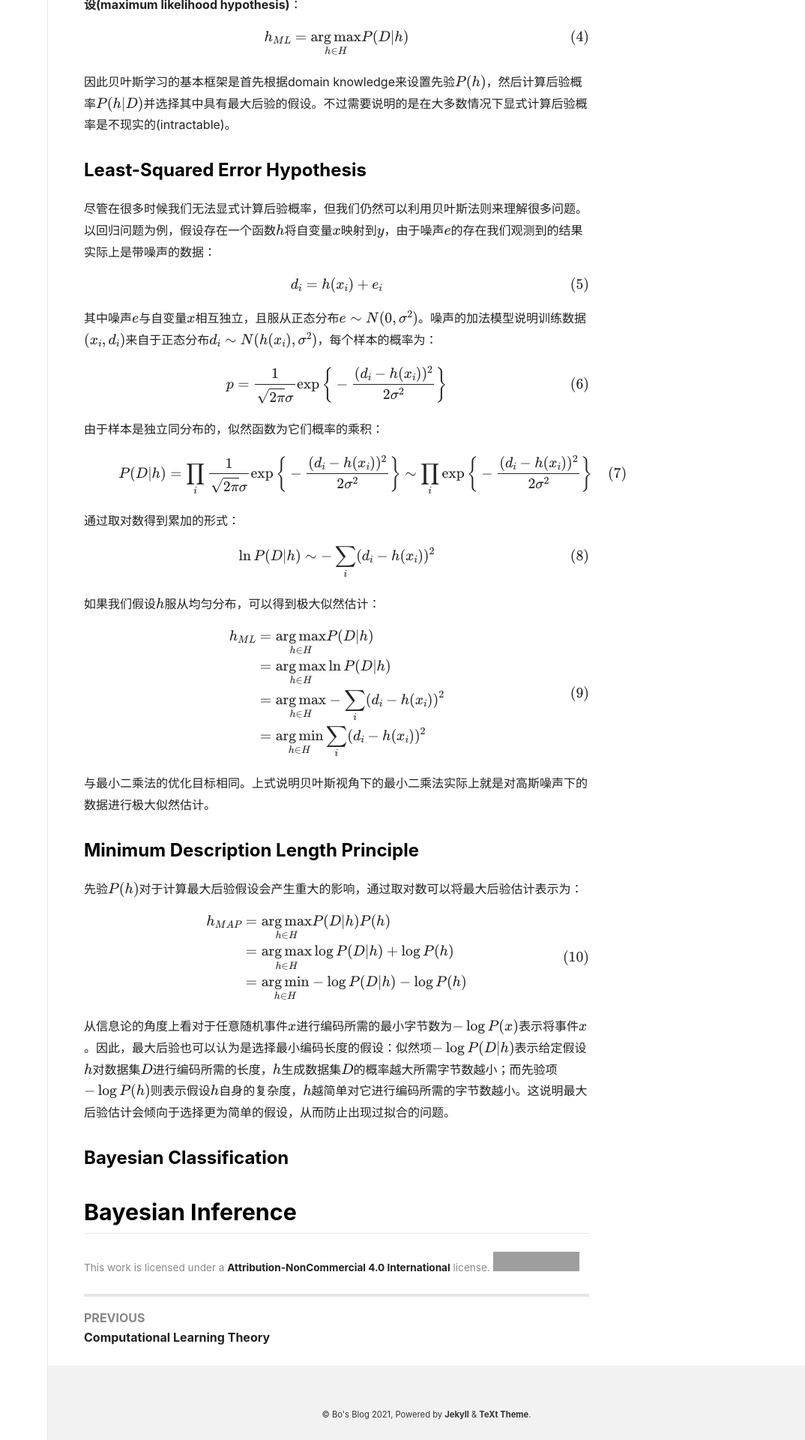
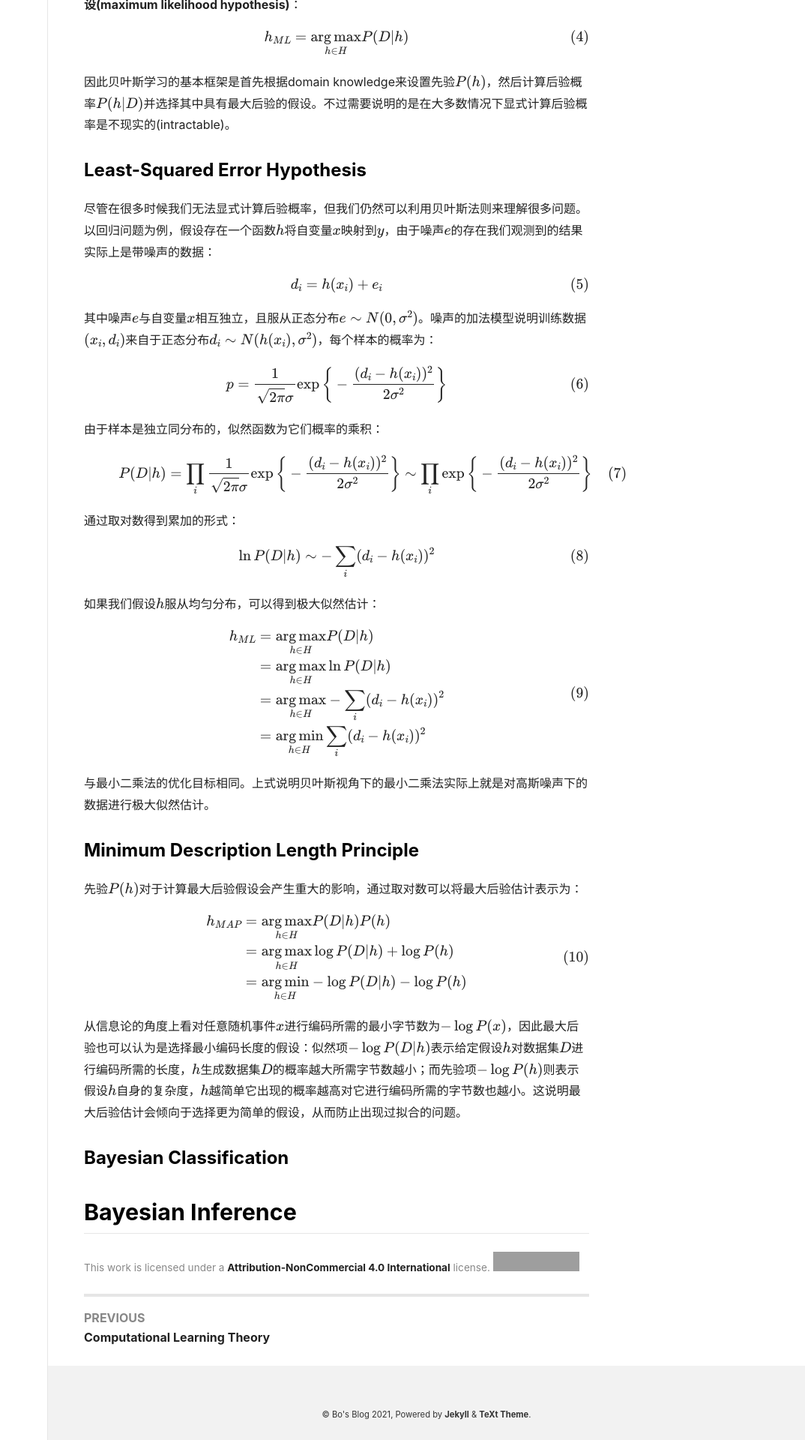
Before and after one commit to peng00bo00/peng00bo00_previous_blog, a Jekyll site: the page built from _posts/2021-09-27-OMSCS-ML-NOTES-08.md, in a window 1280 px wide. Shown: the part 1168-3088 px from the top of the page at 75% size, without its empty margins (206-1280 px from the left). Built offline with Jekyll 4.4.1, drawn with Linux system fonts in a browser that asks for light colours; nearby versions of some CDN libraries; formulas are drawn with MathJax 3; grey boxes are pictures that could not be loaded.

Commit message:
Update 2021-09-27-OMSCS-ML-NOTES-08.md

```diff
--- a/_posts/2021-09-27-OMSCS-ML-NOTES-08.md
+++ b/_posts/2021-09-27-OMSCS-ML-NOTES-08.md
@@ -97,7 +97,7 @@ h_{MAP} &= \underset{h \in H}{\arg \max} P(D \vert h) P(h) \\
 \end{aligned}
 $$
 
-从信息论的角度上看对于任意随机事件$x$进行编码所需的最小字节数为$- \log P(x)$表示将事件$x$。因此，最大后验也可以认为是选择最小编码长度的假设：似然项$-\log P(D \vert h)$表示给定假设$h$对数据集$D$进行编码所需的长度，$h$生成数据集$D$的概率越大所需字节数越小；而先验项$-\log P(h)$则表示假设$h$自身的复杂度，$h$越简单对它进行编码所需的字节数越小。这说明最大后验估计会倾向于选择更为简单的假设，从而防止出现过拟合的问题。
+从信息论的角度上看对任意随机事件$x$进行编码所需的最小字节数为$- \log P(x)$，因此最大后验也可以认为是选择最小编码长度的假设：似然项$-\log P(D \vert h)$表示给定假设$h$对数据集$D$进行编码所需的长度，$h$生成数据集$D$的概率越大所需字节数越小；而先验项$-\log P(h)$则表示假设$h$自身的复杂度，$h$越简单它出现的概率越高对它进行编码所需的字节数也越小。这说明最大后验估计会倾向于选择更为简单的假设，从而防止出现过拟合的问题。
 
 ### Bayesian Classification
 
```
